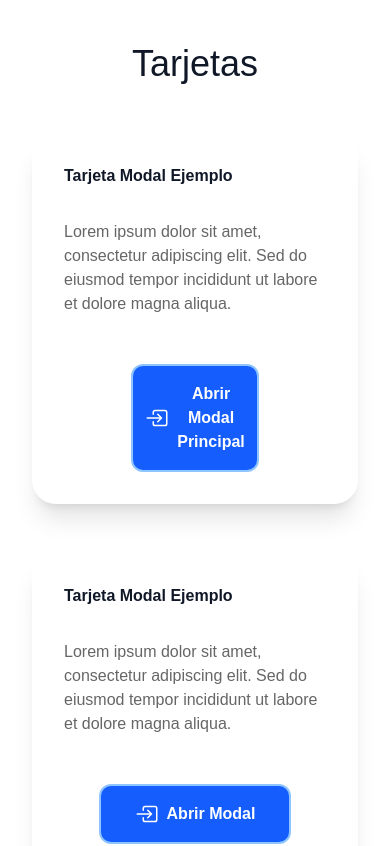
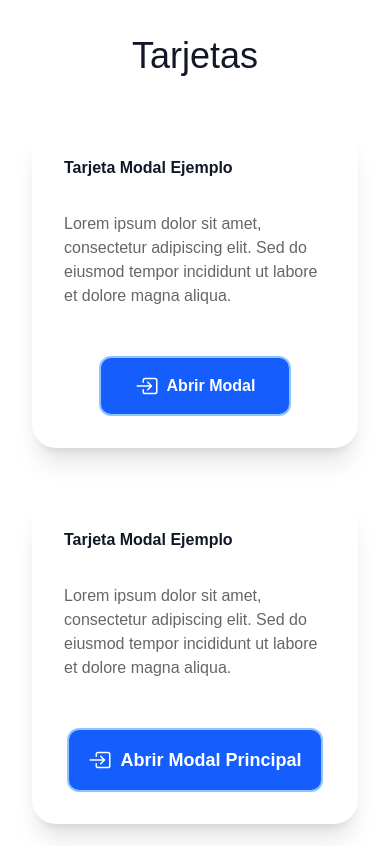
Before and after one commit to dspwebstudiomx/dashboard_next, a Next.js app: page /guia-estilos in a window 390 px wide. Shown: the part 6940-7786 px from the top of the page. Built offline with nearby package versions, Linux system fonts and the light colour scheme.

Commit message:
UI: Ajustar la estructura de la cuadrícula en Container y CardsDemo, y mejorar estilos en el componente Modal

```diff
--- a/src/app/guia-estilos/page.tsx
+++ b/src/app/guia-estilos/page.tsx
@@ -15,7 +15,7 @@ export default function App() {
 	return (
 		<Container>
 			<h1 className="text-5xl font-bold mb-8">Guía de Estilos</h1>
-			<div className="grid md:grid-cols-2 gap-12 md:gap-40 justify-between items-start">
+			<div className="grid md:grid-cols-2 gap-12 md:gap-12">
 				<ColorDemo />
 				<TitlesDemo />
 			</div>
--- a/src/components/Button/Button.tsx
+++ b/src/components/Button/Button.tsx
@@ -42,7 +42,7 @@ interface ButtonProps extends React.ButtonHTMLAttributes<HTMLButtonElement> {
 const sizeStyles: Record<string, string> = {
 	xs: "px-3 py-4 w-16 text-xs",
 	sm: "px-3 py-4 w-24 text-sm",
-	md: "px-3 py-4 w-32 text-base",
+	md: "px-3 py-4 w-32 text-sm",
 	lg: "px-2 py-4 w-48 text-base",
 	xl: "px-2 py-4 w-64 text-lg",
 };
--- a/src/components/CardsDemo.tsx
+++ b/src/components/CardsDemo.tsx
@@ -8,53 +8,7 @@ const CardsDemo = () => {
 	return (
 		<section className="flex flex-col gap-12">
 			<H2 align="center">Tarjetas</H2>
-			<div className="grid md:grid-cols-2 xl:grid-cols-3 gap-12">
-				<Card title="Tarjeta Modal Ejemplo">
-					<Paragraph align="inherit">
-						Lorem ipsum dolor sit amet, consectetur adipiscing elit. Sed do
-						eiusmod tempor incididunt ut labore et dolore magna aliqua.
-					</Paragraph>
-					<div className="flex flex-col gap-4 mt-4 items-center">
-						<HandleModalComponent
-							icon={<IoEnterOutline className="text-2xl" />}
-							// icon={""}
-							type={"button"}
-							text={"Abrir Modal Principal"}
-							modalTitle={"Modal Principal"}
-							variant={"primary"}
-							size="md">
-							<Paragraph align="justify">
-								Lorem ipsum dolor sit amet consectetur adipisicing elit. Dolore
-								nulla reiciendis, commodi adipisci, facilis consequatur aliquid
-								aperiam velit maxime sequi ad eveniet. Magnam itaque fugit
-								atque, non excepturi quas laborios am, qui quod corrupti
-								suscipit architecto. Voluptates odit corporis excepturi,
-								doloribus ratione aperiam veniam nulla nam, natus, itaque saepe
-								at? Libero quibusdam iste, pariatur voluptate atque, magnam
-								inventore quae accusantium assumenda voluptas velit eos
-								veritatis cumque incidunt necessitatibus minus. Ad dignissimos
-								animi voluptate, distinctio ullam quae magni, mollitia officiis
-								perferendis laudantium quasi aliquid totam exercitationem culpa!
-								Illum doloribus ea dignissimos explicabo, consequatur quaerat
-								vitae neque sunt incidunt possimus fugiat rerum veritatis!
-							</Paragraph>
-							<div className="flex flex-col gap-4 mt-4 items-end">
-								<HandleModalComponent
-									icon={<IoEnterOutline className="text-2xl" />}
-									type={"button"}
-									text={"Abrir Modal Anidado"}
-									modalTitle={"Modal Anidado"}
-									variant="primary"
-									size="sm">
-									<div>
-										Este es un modal anidado dentro del modal principal. Puedes
-										agregar más contenido aquí.
-									</div>
-								</HandleModalComponent>
-							</div>
-						</HandleModalComponent>
-					</div>
-				</Card>
+			<div className="grid md:grid-cols-2 xl:grid-cols-4 gap-12">
 				<Card title="Tarjeta Modal Ejemplo">
 					<Paragraph align="inherit">
 						Lorem ipsum dolor sit amet, consectetur adipiscing elit. Sed do
@@ -91,7 +45,7 @@ const CardsDemo = () => {
 									text={"Abrir Modal Anidado"}
 									modalTitle={"Modal Anidado"}
 									variant="primary"
-									size={"sm"}>
+									size="lg">
 									<div>
 										Este es un modal anidado dentro del modal principal. Puedes
 										agregar más contenido aquí.
@@ -101,6 +55,7 @@ const CardsDemo = () => {
 						</HandleModalComponent>
 					</div>
 				</Card>
+
 				<Card title="Tarjeta Modal Ejemplo">
 					<Paragraph align="inherit">
 						Lorem ipsum dolor sit amet, consectetur adipiscing elit. Sed do
--- a/src/components/Containers/Container.tsx
+++ b/src/components/Containers/Container.tsx
@@ -6,7 +6,7 @@ type Props = {
 
 const Container = (props: Props) => {
 	return (
-		<div className="flex flex-col justify-center items-center dark:text-gray-100 gap-40  py-60 max-w-screen-xl mx-auto px-8 md:px-0">
+		<div className="flex flex-col justify-center items-center dark:text-gray-100 gap-40  py-60 md:max-w-screen-md lg:max-w-screen-lg xl:max-w-screen-xl mx-auto px-8 md:px-0">
 			{props.children}
 		</div>
 	);
--- a/src/components/Modal/Modal.tsx
+++ b/src/components/Modal/Modal.tsx
@@ -42,12 +42,12 @@ const Modal = ({
 
 	return (
 		<div
-			className="fixed inset-0 flex items-center justify-center bg-black/70 transition-opacity duration-300 animate-fadeIn"
+			className="fixed inset-0 flex items-center justify-center bg-black/70 transition-opacity duration-300 animate-fadeIn z-40"
 			role="dialog" // Define el rol del modal
 			aria-modal="true" // Indica que es un modal
 			aria-labelledby="modal-title" // Asocia el título del modal
 		>
-			<div className="bg-gray-100 p-9 py-12 md:p-12 sm:rounded-2xl border-2 border-gray-300 shadow-lg transform transition-all duration-300 animate-modalIn z-40 sm:max-w-screen-sm  md:max-w-screen-md md:min-w-screen-md 2xl:min-w-screen-lg 2xl:max-w-screen-lg mx-auto dark:bg-gray-800 dark:border-gray-600 md:min-h-[50vh] min-h-screen-[100vh]">
+			<div className="bg-white dark:bg-gray-900 p-9 py-12 md:p-12 sm:rounded-2xl border-2 border-gray-200 dark:border-gray-700 shadow-lg transform transition-all duration-300 animate-modalIn z-40 sm:max-w-screen-sm  md:max-w-screen-md md:min-w-screen-md 2xl:min-w-screen-lg 2xl:max-w-screen-lg mx-auto md:min-h-[50vh] min-h-screen-[100vh]">
 				{/* Botón de cerrar modal */}
 				<div className="flex justify-end items-center">
 					<Button
@@ -80,7 +80,7 @@ export default Modal;
   the modal. Optionally, you can pass a title for the modal and a reference for the close button.
   Example:
 	<Modal onClose={handleClose} modalTitle="My Modal">
-    <p>This is the content of the modal.</p>
+	<p>This is the content of the modal.</p>
 	</Modal>
   Note: This component uses the `useEffect` hook to manage the modal's open state
   and the body's overflow style. It also uses the `IoMdClose` icon for the close button.
```
